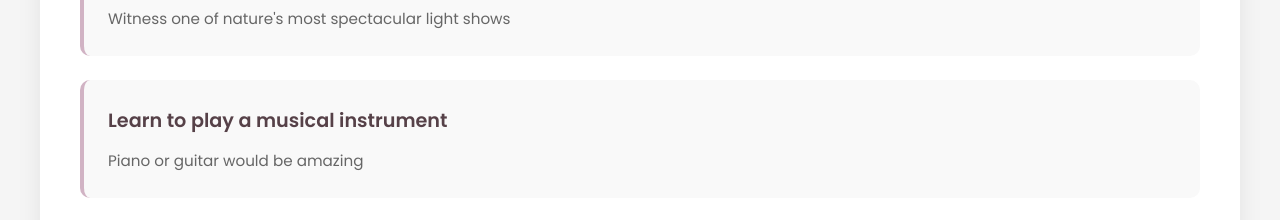
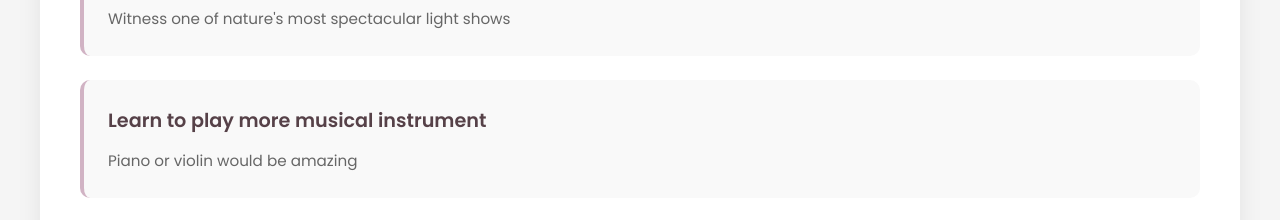
Before and after one commit to sjuliaan/projectwebsite, a plain HTML site: page bucketlist.html in a window 1280 px wide. Shown: the part 1225-1445 px from the top of the page. Drawn offline with nearby package versions, Linux system fonts and the light colour scheme.

Commit message:
Update bucketlist.html

```diff
--- a/bucketlist.html
+++ b/bucketlist.html
@@ -77,8 +77,8 @@
                         <span class="item-description">Witness one of nature's most spectacular light shows</span>
                     </li>
                     <li>
-                        <span class="item-title">Learn to play a musical instrument</span>
-                        <span class="item-description">Piano or guitar would be amazing</span>
+                        <span class="item-title">Learn to play more musical instrument</span>
+                        <span class="item-description">Piano or violin would be amazing</span>
                     </li>
                     <li>
                         <span class="item-title">Start my own tech company</span>
```
